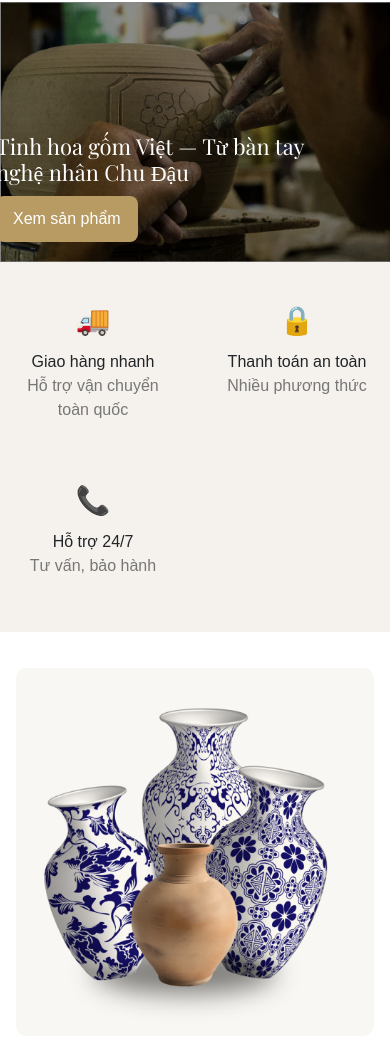
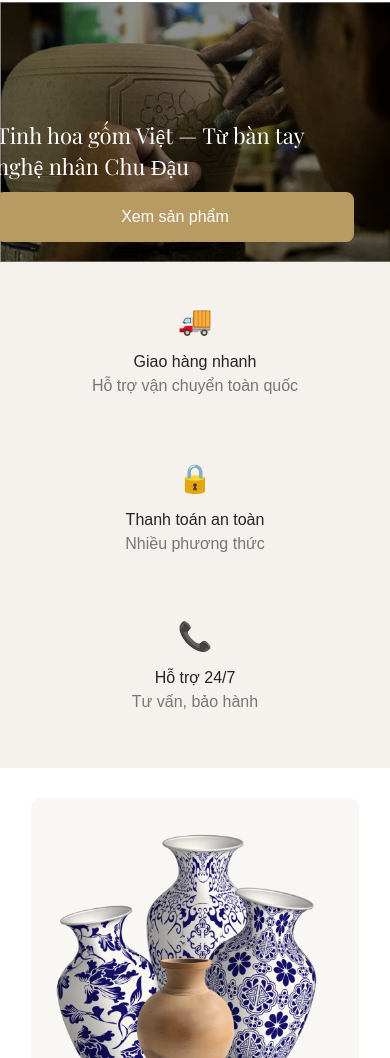
Before and after one commit to buiduytu0606-cmd/tulamgithup, a plain HTML site: page index.html in a window 390 px wide. Shown: the part 429-1487 px from the top of the page. Drawn offline with nearby package versions, Linux system fonts and the light colour scheme.

Commit message:
Update style.css

```diff
--- a/style.css
+++ b/style.css
@@ -364,66 +364,95 @@ nav a {
 
 
 /* responsive */
+
+/* Tablet (Màn hình dưới 1024px) */
 @media (max-width:1024px) {
     .grid {
-        grid-template-columns: repeat(3, 1fr)
+        grid-template-columns: repeat(3, 1fr);
     }
 
     .feat-grid {
-        grid-template-columns: repeat(3, 1fr)
+        grid-template-columns: repeat(3, 1fr);
     }
 }
 
+/* Tablet nhỏ / Màn hình ngang (Màn hình dưới 800px) */
 @media (max-width:800px) {
     .about {
         flex-direction: column;
-        text-align: center
+        text-align: center;
     }
 
     .about img {
         width: 100%;
-        max-width: 420px
+        max-width: 420px;
     }
 
     .hero h1 {
-        font-size: 28px
+        font-size: 28px;
     }
 
     .feat-grid {
-        grid-template-columns: repeat(2, 1fr)
+        grid-template-columns: repeat(2, 1fr);
     }
 
     .grid {
-        grid-template-columns: repeat(2, 1fr)
+        grid-template-columns: repeat(2, 1fr);
     }
 
     nav ul {
-        display: none
+        display: none; /* Ẩn menu ngang */
     }
 
     .topbar {
-        gap: 10px
+        gap: 10px;
     }
 }
 
+/* Điện thoại di động (Màn hình dưới 480px) */
 @media (max-width:480px) {
     .hero {
-        min-height: 260px
+        min-height: 260px;
+        padding: 40px 15px; /* Thêm khoảng cách nội dung */
     }
 
-    .grid {
-        grid-template-columns: 1fr
+    /* Chuyển tất cả Grid về 1 cột để xem trên điện thoại dễ nhất */
+    .grid, .feat-grid {
+        grid-template-columns: 1fr !important;
+        gap: 20px;
     }
 
     .cat {
-        min-width: 170px
+        min-width: 170px;
     }
 
     .hero h1 {
-        font-size: 22px
+        font-size: 22px;
+        line-height: 1.4;
+    }
+
+    /* Tối ưu hình ảnh và khoảng cách phần About */
+    .about {
+        padding: 30px 15px;
+    }
+
+    .about img {
+        max-width: 100%;
+        height: auto;
+    }
+
+    /* Giảm kích thước chữ tiêu đề để không bị vỡ dòng quá nhiều */
+    h2 {
+        font-size: 20px;
+    }
+
+    /* Tăng kích thước các nút bấm nếu có để dễ chạm tay */
+    .btn, button {
+        padding: 12px 20px;
+        width: 100%;
+        display: block;
     }
 }
-
 /* small helpers */
 h2.section {
     font-family: 'Playfair Display', serif;
```
